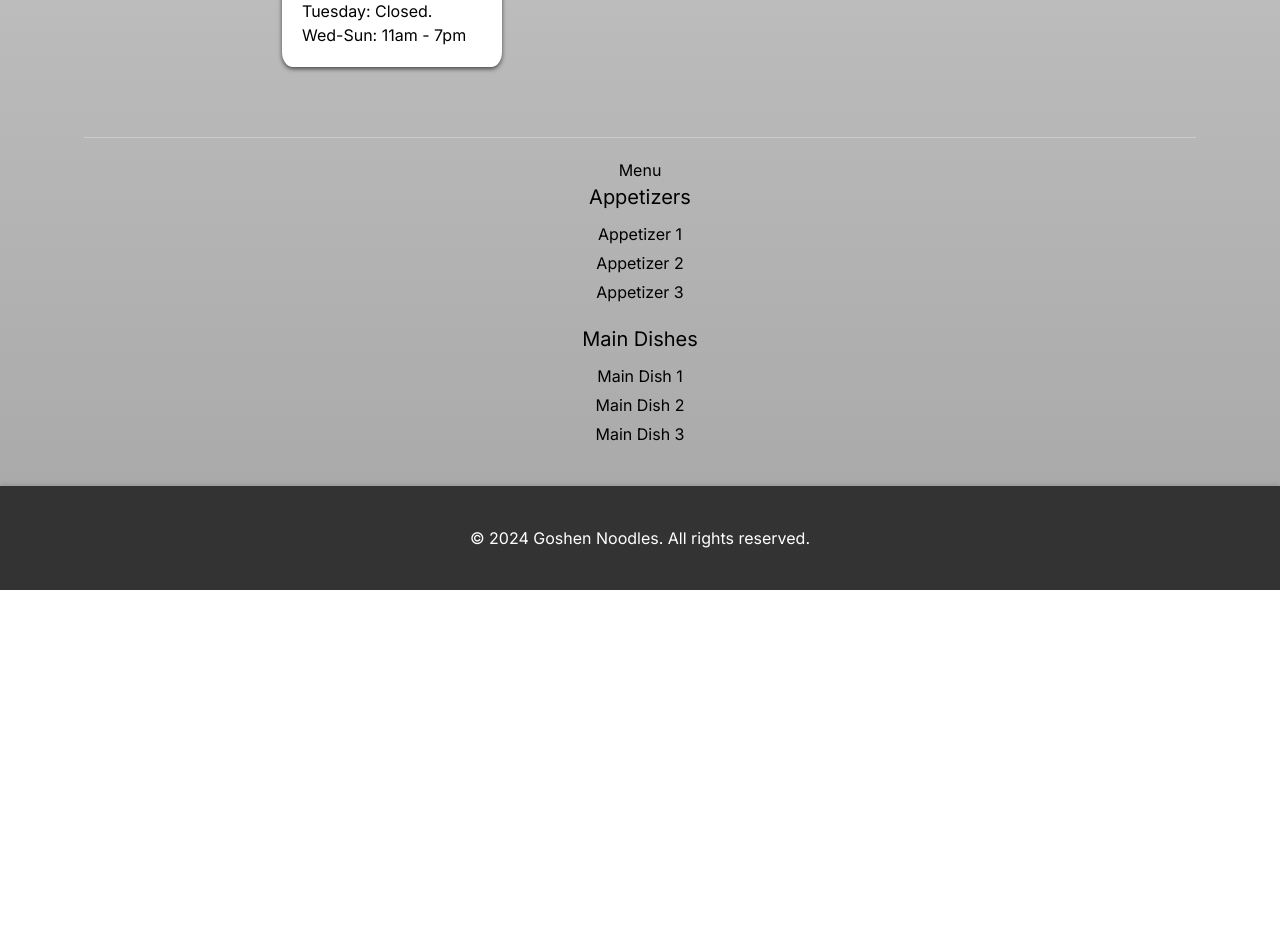
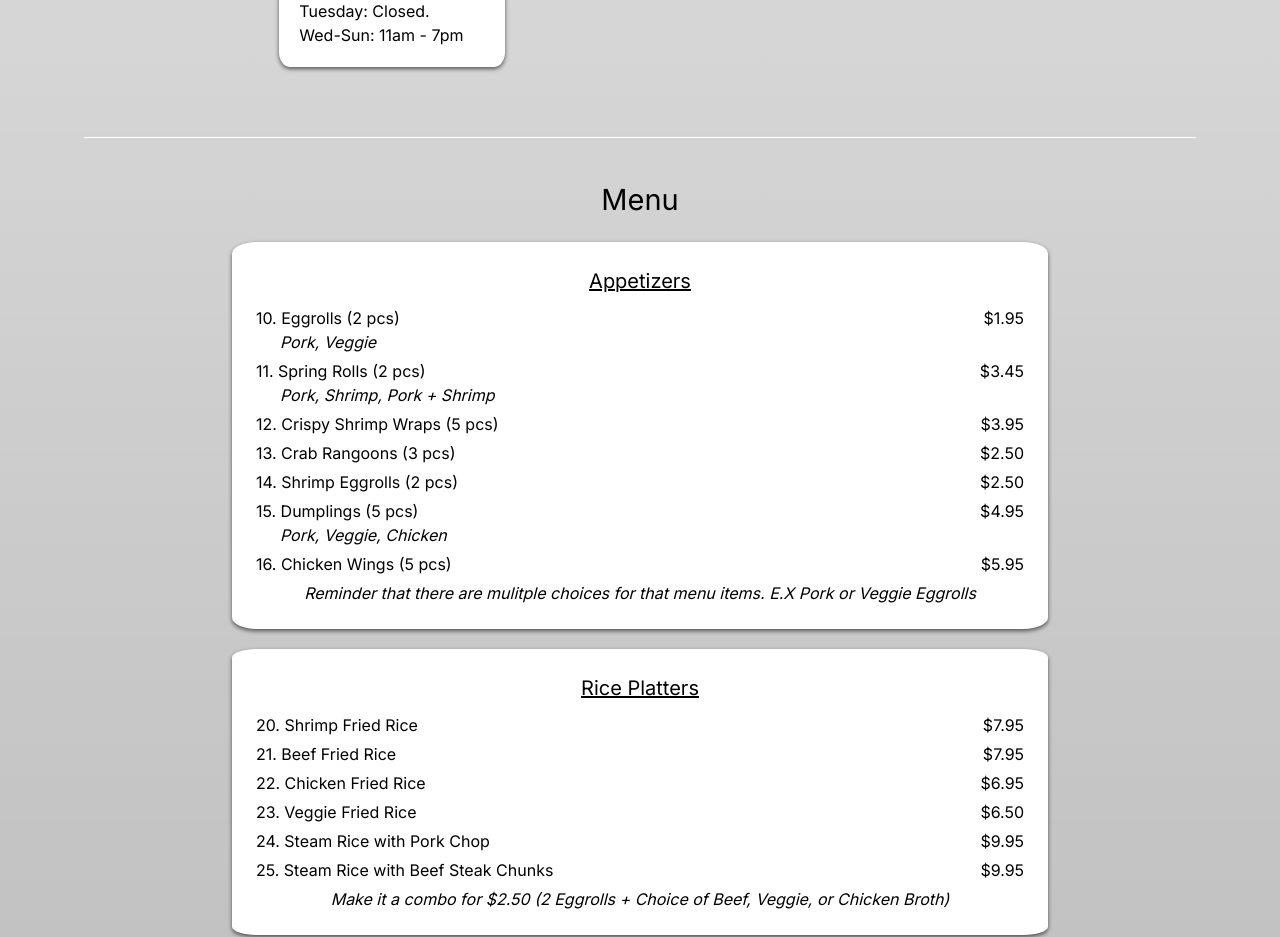
Before and after one commit to Ngope/GoshenNoodle, a Next.js app: page / in a window 1280 px wide. Shown: the part 1860-2797 px from the top of the page. Before the commit the page ends 2450 px from the top, so only its background shows below. Built offline with nearby package versions, Linux system fonts and the light colour scheme; grey boxes are pictures that could not be loaded.

Commit message:
added menu

```diff
--- a/src/app/jumbotron.js
+++ b/src/app/jumbotron.js
@@ -23,7 +23,7 @@ const Jumbotron = () => {
           </div>
         ))}
         <button className="prev absolute top-1/2 left-0 transform -translate-y-1/2 bg-gray-800 text-white px-3 py-2 rounded-l-md" onClick={prevSlide}>&#10094;</button>
-      <button className="next absolute top-1/2 right-0 transform -translate-y-1/2 bg-gray-800 text-white px-3 py-2 rounded-r-md" onClick={nextSlide}>&#10095;</button>
+        <button className="next absolute top-1/2 right-0 transform -translate-y-1/2 bg-gray-800 text-white px-3 py-2 rounded-r-md" onClick={nextSlide}>&#10095;</button>
       </div>
     );
   };
--- a/src/app/page.js
+++ b/src/app/page.js
@@ -11,9 +11,9 @@ export default function Home() {
             <img src="/favicon.ico" alt="Goshen Noodles Logo" href= "/"/>
         </div>
         <ul className="nav-links">
-          <li><a href="#">Menu</a></li>
-          <li><a href="#">About</a></li>
-          <li><a href="#">Contact</a></li>
+          <li><a href="#Menu">Menu</a></li>
+          <li><a href="#About">About</a></li>
+          <li><a href="#Contact">Contact</a></li>
         </ul>
       </nav>
       <main className="container">
@@ -33,12 +33,12 @@ export default function Home() {
         <div className="infoSection">
           <div className="infoBoxes">
             <div className="infoBox">
-              <h2 className="bold">Restaurant Information</h2>
+              <h2 className="bold">Restaurant Information:</h2>
               <p>1303 College</p>
               <p>Goshen, IN 46526</p>
             </div>
             <div className="infoBox">
-              <h2 className="bold">Contact</h2>
+              <h2 className="bold">Contact:</h2>
               <p>Phone: (574) 534-1793</p>
               <p>Hours:</p>
               <p>Mon: 11am - 7pm</p>
@@ -51,22 +51,202 @@ export default function Home() {
           </div>
         </div> {/* ends info section */}
         <hr className="hr" />
-        <div className="menu">
-          <h2>Menu</h2>
+        <div className="menu" id="Menu">
+          <h1>Menu</h1>
           <div className="menuCategory">
             <h3>Appetizers</h3>
             <ul>
-              <li>Appetizer 1</li>
-              <li>Appetizer 2</li>
-              <li>Appetizer 3</li>
+              <li className='menuItem'>
+                <div className="foodItems">
+                  <p>10. Eggrolls (2 pcs)</p>
+                  <p className="options"><i>  Pork, Veggie</i></p>
+                </div>
+                <p className="price">$1.95</p>
+              </li>
+              <li className='menuItem'>
+                <div className="foodItems">
+                <p>11. Spring Rolls (2 pcs)</p>
+                <p className="options"><i>  Pork, Shrimp, Pork + Shrimp</i></p>
+                </div>
+                <p className="price">$3.45</p>
+              </li>
+              <li className='menuItem'>
+                <p>12. Crispy Shrimp Wraps (5 pcs)</p>
+                <p className="price">$3.95</p>
+              </li>
+              <li className='menuItem'>
+                <p>13. Crab Rangoons (3 pcs)</p>
+                <p className="price">$2.50</p>
+              </li>
+              <li className='menuItem'>
+                <p>14. Shrimp Eggrolls (2 pcs)</p>
+                <p className="price">$2.50</p>
+              </li>
+              <li className='menuItem'>
+                <div className="foodItems">
+                  <p>15. Dumplings (5 pcs)</p>
+                  <p className="options"><i>  Pork, Veggie, Chicken</i></p>
+                </div>
+                <p className="price">$4.95</p>
+              </li>
+              <li className='menuItem'>
+                <p>16. Chicken Wings (5 pcs)</p>
+                <p className="price">$5.95</p>
+              </li>
             </ul>
+            <p><i>Reminder that there are mulitple choices for that menu items. E.X Pork or Veggie Eggrolls</i></p>
           </div>
           <div className="menuCategory">
-            <h3>Main Dishes</h3>
+            <h3>Rice Platters</h3>
             <ul>
-              <li>Main Dish 1</li>
-              <li>Main Dish 2</li>
-              <li>Main Dish 3</li>
+              <li className='menuItem'>
+                <p>20. Shrimp Fried Rice</p>
+                <p className="price">$7.95</p>
+              </li>
+              <li className='menuItem'>
+                <p>21. Beef Fried Rice</p>
+                <p className="price">$7.95</p>
+              </li>
+              <li className='menuItem'>
+                <p>22. Chicken Fried Rice</p>
+                <p className="price">$6.95</p>
+              </li>
+              <li className='menuItem'>
+                <p>23. Veggie Fried Rice</p>
+                <p className="price">$6.50</p>
+              </li>
+              <li className='menuItem'>
+                <p>24. Steam Rice with Pork Chop</p>
+                <p className="price">$9.95</p>
+              </li>
+              <li className='menuItem'>
+                <p>25. Steam Rice with Beef Steak Chunks</p>
+                <p className="price">$9.95</p>
+              </li>
+            </ul>
+            <p><i>Make it a combo for $2.50 (2 Eggrolls + Choice of Beef, Veggie, or Chicken Broth)</i></p>
+          </div>
+          <div className="menuCategory">
+            <h3>Pho</h3>
+            <ul>
+              <li className='menuItem'>
+                <div className="foodItems">
+                  <p>30. Special Deluxe Pho</p>
+                  <p className="options"><i>  Pho Dac Biet: (Meatballs, Round Steak, Brisket)</i></p>
+                </div>
+                <div className="priceItems">
+                  <p className="price">L: $11.95</p>
+                  <p className="price">S: $10.95</p>
+                </div>
+              </li>
+              <li className='menuItem'>
+               <div className="foodItems">
+                  <p>31. Rounds Steak + Brisket Pho</p>
+                  <p className="options"><i>  Pho Tai Nam</i></p>
+                </div>
+                <div className="priceItems">
+                  <p className="price">L: $10.50</p>
+                  <p className="price">S: $9.50</p>
+                </div>
+              </li>
+              <li className='menuItem'>
+                <div className="foodItems">
+                  <p>32. Rounds Steak Pho</p>
+                  <p className="options"><i>  Pho Tai</i></p>
+                </div>
+                <div className="priceItems">
+                  <p className="price">L: $10.50</p>
+                  <p className="price">S: $9.50</p>
+                </div>
+              </li>
+              <li className='menuItem'>
+                <div className="foodItems">
+                  <p>33. Meatball Pho</p>
+                  <p className="options"><i>  Pho Bo Vien</i></p>
+                </div>
+                <div className="priceItems">
+                  <p className="price">L: $10.50</p>
+                  <p className="price">S: $9.50</p>
+                </div>
+              </li>
+              <li className='menuItem'>
+                <div className="foodItems">
+                  <p>34. Chicken Pho</p>
+                  <p className="options"><i>  Pho Ga</i></p>
+                </div>
+                <div className="priceItems">
+                  <p className="price">L: $10.00</p>
+                  <p className="price">S: $9.00</p>
+                </div>
+              </li>
+              <li className='menuItem'>
+                <p>35. Veggie Pho</p>
+                <div className="priceItems">
+                  <p className="price">L: $10.50</p>
+                  <p className="price">S: $9.50</p>
+                </div>
+              </li>
+            </ul>
+            <p><i>Served with a side of bean sprouts, japalenos, and lime.</i></p>
+          </div>
+          <div className="menuCategory">
+            <h3>Vietnamese Sandwiches (Banh Mi)</h3>
+            <ul>
+              <li className='menuItem'>
+                <p>60. Combination Banh Mi (Chk + Pork + Beef)</p>
+                <p className="price">$6.00</p>
+              </li>
+              <li className='menuItem'>
+                <p>61. Grilled Chicken Banh Mi</p>
+                <p className="price">$5.00</p>
+              </li>
+              <li className='menuItem'>
+                <p>62. Grilled Beef Banh Mi</p>
+                <p className="price">$5.50</p>
+              </li>
+              <li className='menuItem'>
+                <p>63. BBQ Pork Banh Mi</p>
+                <p className="price">$5.50</p>
+              </li>
+              <li className='menuItem'>
+                <p>64. Pork Terrine Banh Mi</p>
+                <p className="price">$5.50</p>
+              </li>
+              <li className='menuItem'>
+                <p>65. Tofu Banh Mi</p>
+                <p className="price">$5.50</p>
+              </li>
+            </ul>
+            <p><i>Served with Pickled Daikon/Carrots, Cucumber, Jalepenos, Cilantro, and Mayo. Can Change.</i></p>
+          </div>
+          <div className="menuCategory">
+            <h3>Vermicelli</h3>
+            <ul>
+              <li className='menuItem'>
+                <p>50. Grilled Beef & Eggroll Vermicelli</p>
+                <p className="price">$8.50</p>
+              </li>
+              <li className='menuItem'>
+                <p>51. Grilled Chicken & Eggroll Vermicelli</p>
+                <p className="price">$5.00</p>
+              </li>
+              <li className='menuItem'>
+                <p>52. Eggroll Vermicelli</p>
+                <p className="price">$5.50</p>
+              </li>
+            </ul>
+            <p><i>Served with a side of Sweet Chili Fish Sauce. All Servings come with Lettuce, Cucumber, and Peanuts</i></p>
+          </div>
+          <div className="menuCategory">
+            <h3>Chef Specials</h3>
+            <ul>
+              <li className='menuItem'>
+                <div className="foodItems">
+                  <p>43. Stir Fry Egg Noodles</p>
+                  <p className="options"><i>  Pork, Chicken, or Beef</i></p>
+                </div>
+                <p className="price">$8.50</p>
+              </li>
             </ul>
           </div>
           {/* Add more menu categories as needed */}
--- a/src/app/styles/styles.css
+++ b/src/app/styles/styles.css
@@ -38,20 +38,31 @@
     width: 100%;
     margin: 20px 0;
     border: none;
-    border-top: 1px solid #ccc;
+    border-top: 1px solid white;
   }
 
   .menu {
     text-align: center;
   }
 
+  .menu h1 {
+    font-size: 29px;
+    padding: 20px 0;
+    margin: auto;
+  }
+
   .menuCategory {
     margin-bottom: 20px;
+    background: white;
+    border-radius: 3%;
+    box-shadow: 0 2px 4px rgba(0, 0, 0, 0.6);
+    padding: 24px;
   }
 
   .menuCategory h3 {
     font-size: 20px;
     margin-bottom: 10px;
+    text-decoration: underline;
   }
 
   .menuCategory ul {
@@ -63,6 +74,21 @@
     margin: 5px 0;
   }
 
+  /* .price {
+    padding: 0 16px;
+  } */
+
+  .foodItems{
+    text-align: left;
+  }
+
+  .options {
+    padding-left: 24px;
+  }
+
+  .priceItems{
+    text-align: right;
+  }
 
   /* styles.css */
 
@@ -145,6 +171,12 @@
     font-weight: bold;
   }
 
+  .menuItem{
+    display: flex;
+    flex-flow: row wrap;
+    justify-content: space-between;
+  }
+
   .png-rain {
     width: '100px';
     height: 'auto';
```
